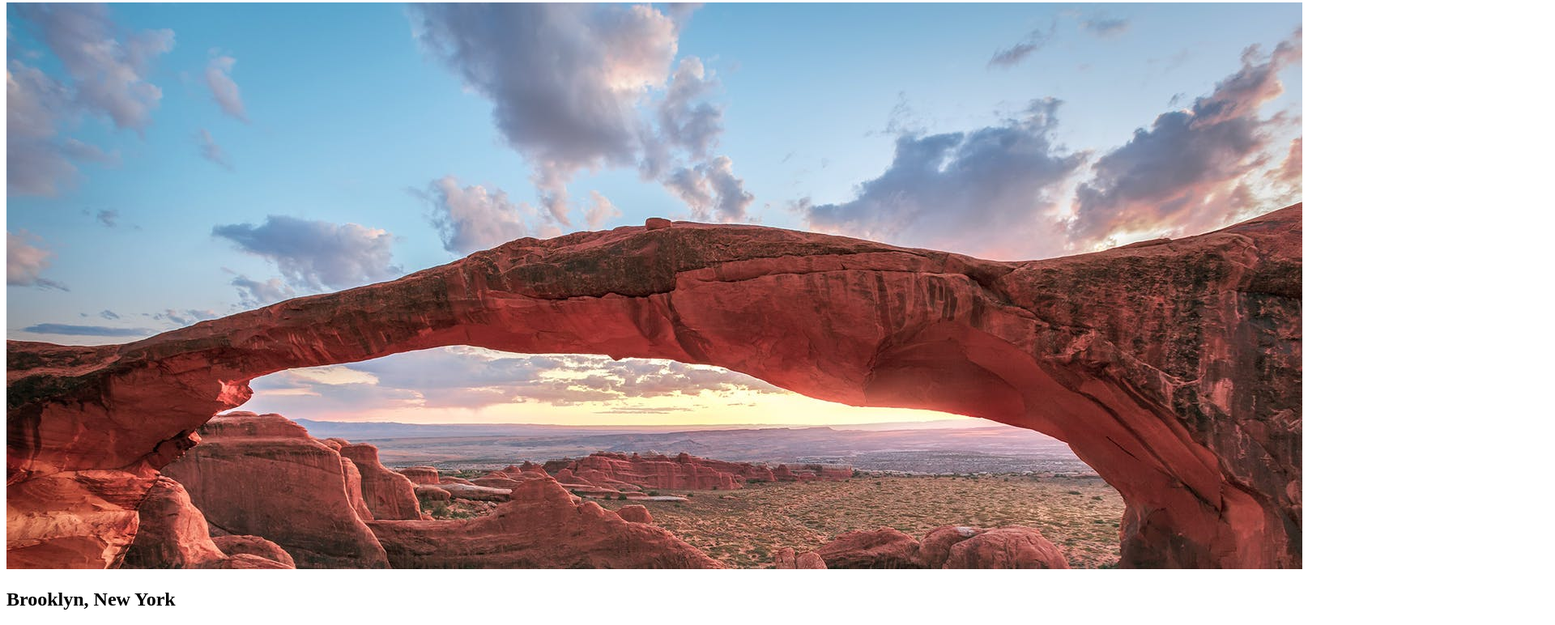
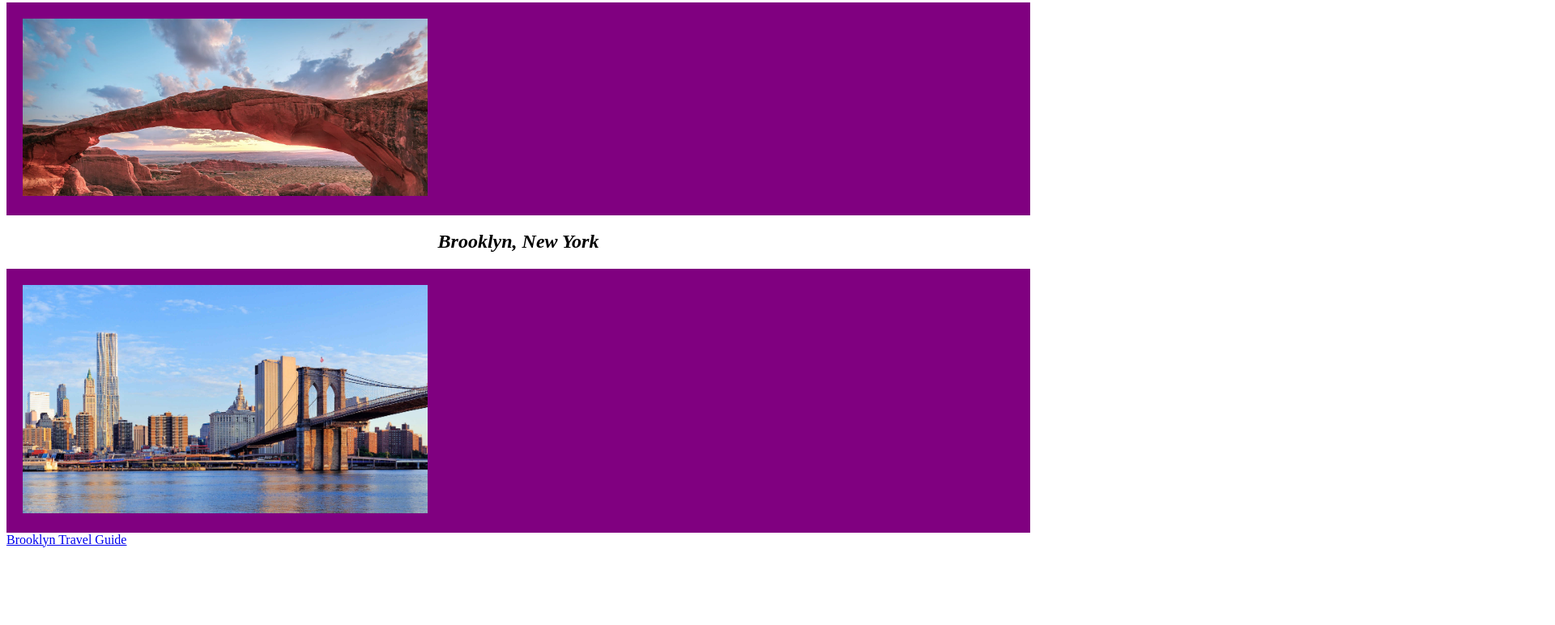
Before and after one commit to Corgibyte/first-webpage, a plain HTML site: page favorite-places.html in a window 1280 px wide. Shown: the part 124-896 px from the top of the page at 81% size, 1920 px wide, since content can reach past the window. After the commit the page ends 808 px from the top, so only its background shows below. Drawn offline with Linux system fonts and the light colour scheme.

Commit message:
Updated stylesheet for all pages. Updated Favorite Places.
Co-authored-by: Karen Axon <kaxonwa@gmail.com>
Co-authored-by: Marisa Edgar <marisaedgar1212@gmail.com>

```diff
--- a/css/style.css
+++ b/css/styles.css
@@ -27,3 +27,12 @@ ol {
   font-family:'Courier New', Courier, monospace;
   font-size:xx-large;
 }
+
+div {
+  background-color: purple;
+}
+
+img {
+  width: 500px;
+  padding: 20px;
+}
--- a/favorite-places.html
+++ b/favorite-places.html
@@ -1,16 +1,17 @@
 <!DOCTYPE html>
 <html lang="en-US">
   <head>
+    <link href="css/styles.css" rel="stylesheet" type="text/css">
     <title>Our Favorite Places</title>
   </head>
   <body>
     <h1>Our Favorite Places</h1>
 
     <h2>Utah National Parks</h2>
-    <img src="utah.jpg" alt="Photo of Arches National Park">
+    <div><img src="utah.jpg" alt="Photo of Arches National Park"></div>
 
     <h2>Brooklyn, New York</h2>
-    <img src="brooklyn.jpg" alt="Photo of Brooklyn Bridge">
+    <div><img src="brooklyn.jpg" alt="Photo of Brooklyn Bridge"></div>
     <a href="https://www.travelandleisure.com/travel-guide/brooklyn">Brooklyn Travel Guide</a>
   </body>
 </html>
```
Also changed, not shown: favorite-things.html (+1 -1 lines).
